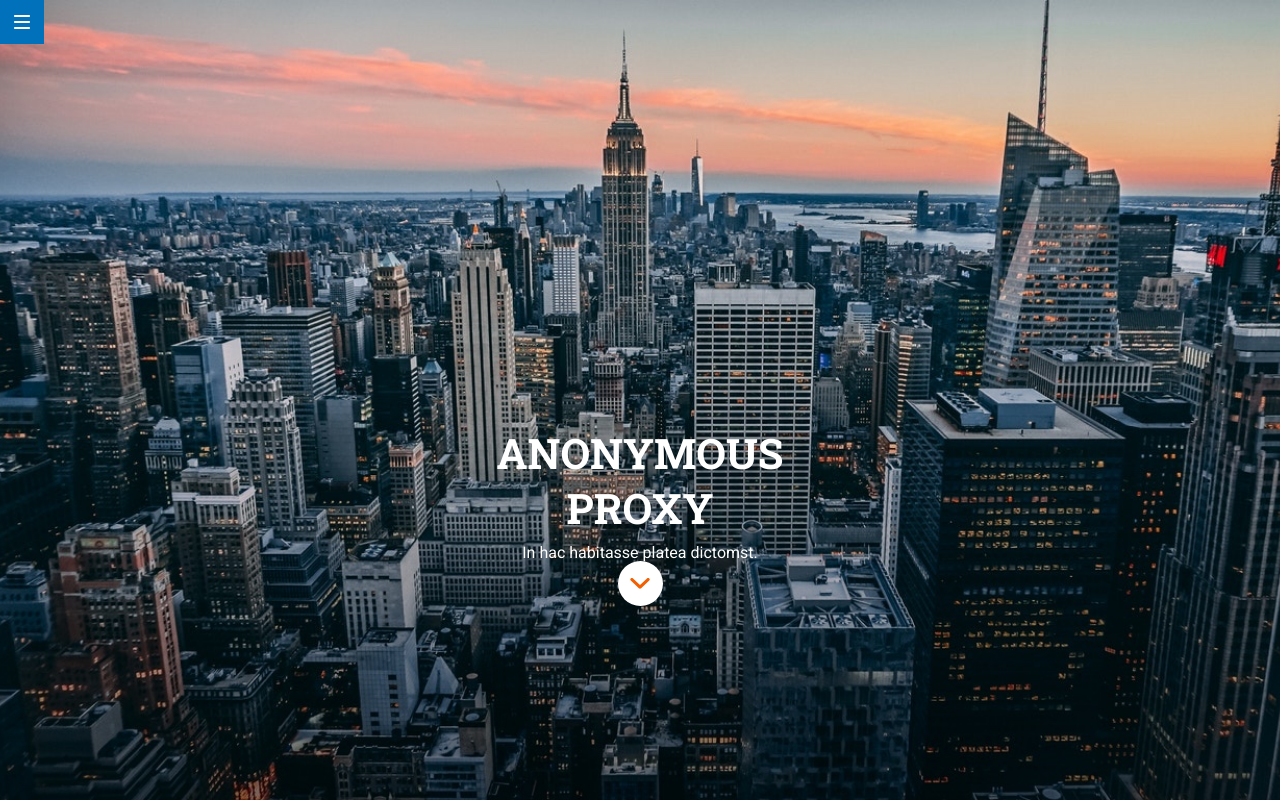
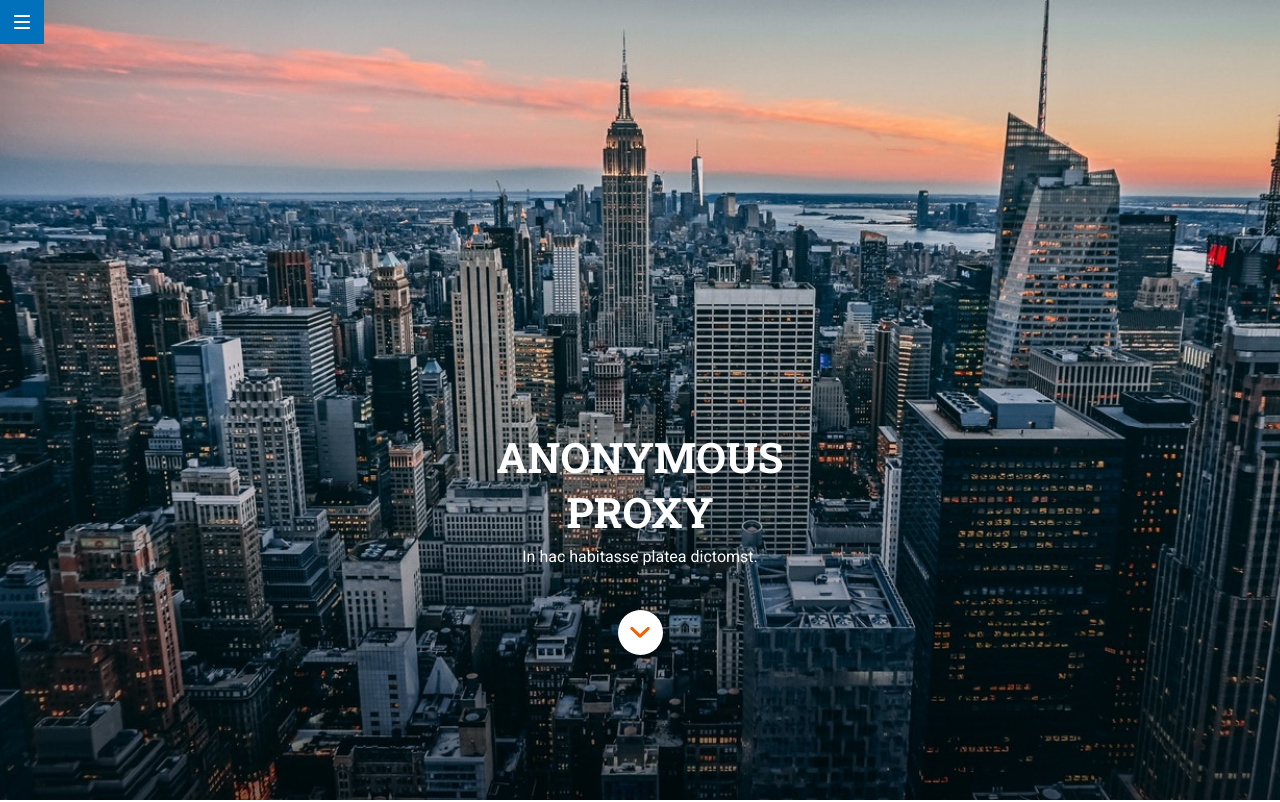
Before and after one commit to Adalab/modulo-1-evaluacion-final-Mesalina23, a website: page docs/index.html in a window 1280 px wide. Shown: the top 802 px of the page. Drawn offline with Linux system fonts and the light colour scheme.

Commit message:
update last version

```diff
--- a/src/scss/layout/_body.scss
+++ b/src/scss/layout/_body.scss
@@ -3,4 +3,5 @@ body {
   box-sizing: border-box;
   overflow-x: hidden;
   font-family: $font-main;
+  margin-block-start: 0em;
 }
--- a/src/scss/layout/_hero.scss
+++ b/src/scss/layout/_hero.scss
@@ -1,5 +1,5 @@
 .hero {
-  width: 100vw;
+  width: 100%;
   height: 100vh;
   background-image: url("../images/cover.jpg");
   background-position: center;
@@ -11,12 +11,12 @@
   align-items: center;
   color: #ffffff;
 
-  /*@media all and (min-width: 768px) {
+  @media all and (min-width: 768px) {
     position: initial;
   }
   @media all and (min-width: 1200px) {
     position: initial;
-  }*/
+  }
 }
 
 .hero__tittle {
@@ -53,7 +53,7 @@
   border-radius: 50%;
   height: 45px;
   width: 45px;
-  margin-bottom: 53px;
+  margin-top: 45px;
   background-color: #ffffff;
   display: flex;
   justify-content: center;
```
Also changed, not shown: docs/assets/css/main.css, public/assets/css/main.css, 1 other file.
